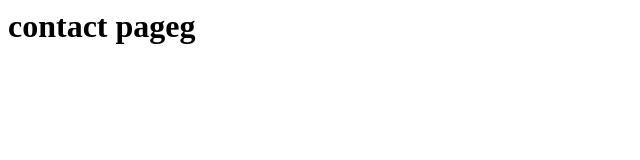
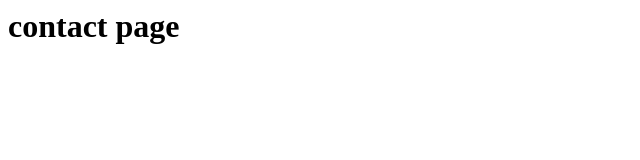
Before and after one commit to aarit-gupta/pages-test, a plain HTML site: page contact.html in a window 1280 px wide. Shown: the full height of the page, 0-640 px from the left. Drawn offline with Linux system fonts and the light colour scheme.

Commit message:
contact fixed 2

```diff
--- a/contact.html
+++ b/contact.html
@@ -5,6 +5,6 @@
     <title>Document</title>
 </head>
 <body>
-    <h1>contact pageg</h1>
+    <h1>contact page</h1>
 </body>
 </html>
```
